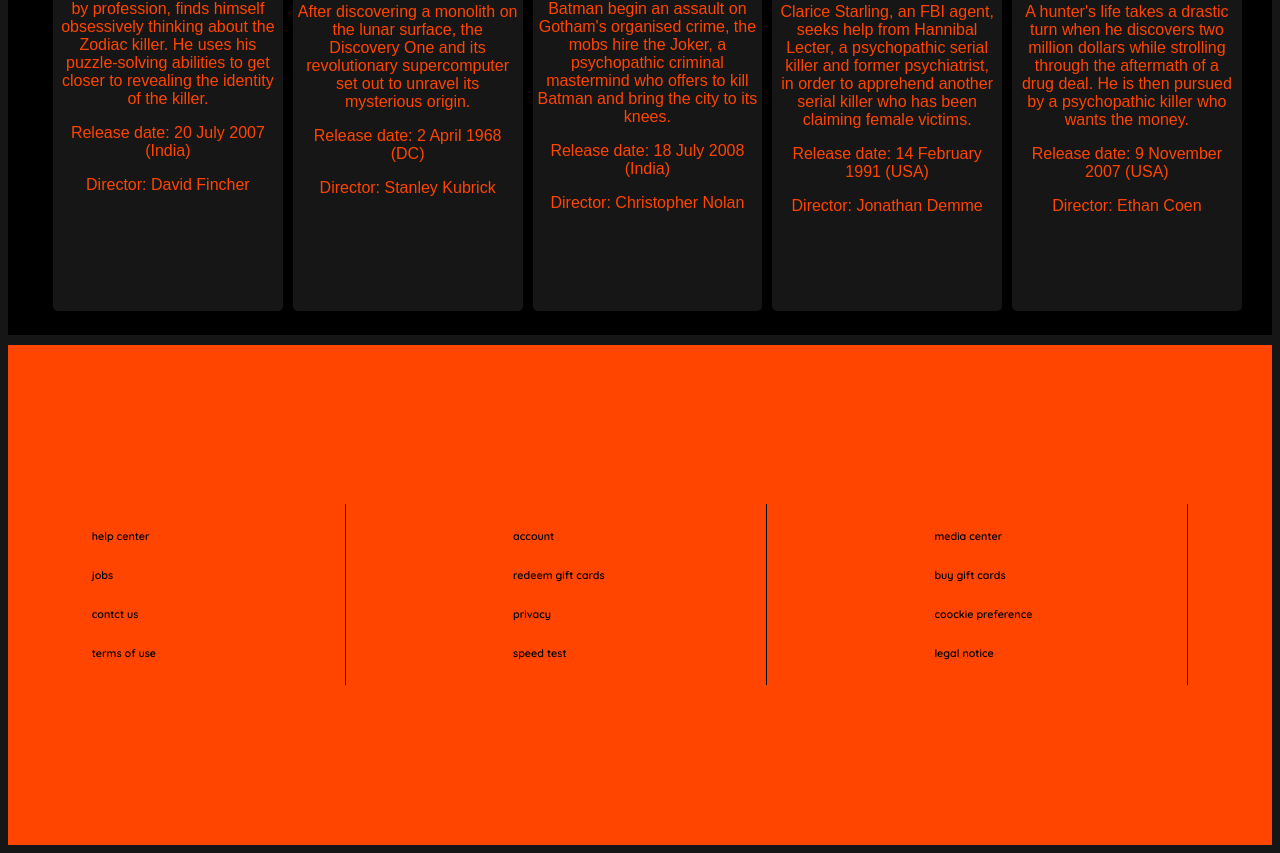
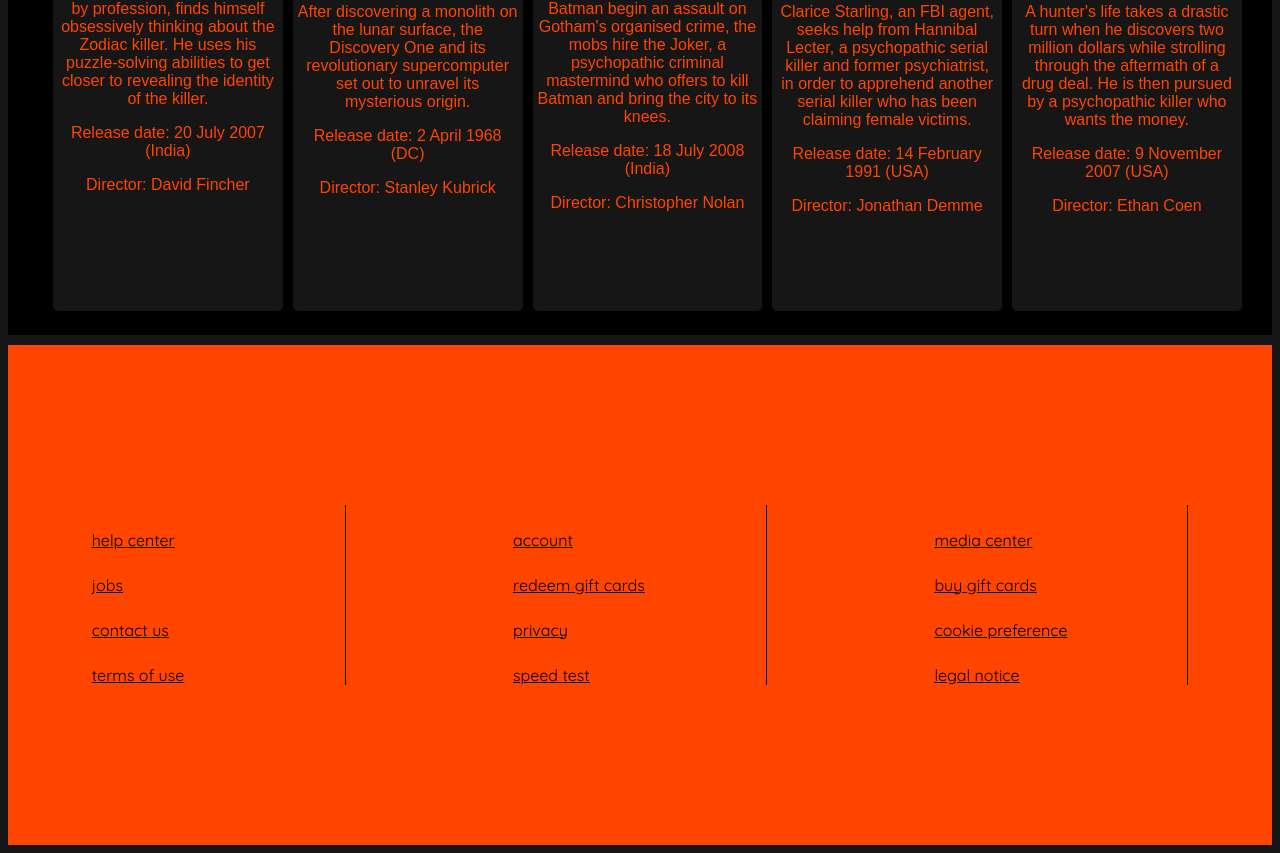
Before and after one commit to ashvinthadevoos/project1, a plain HTML site: page index.html in a window 1280 px wide. Shown: the part 3767-4620 px from the top of the page. Drawn offline with Linux system fonts and the light colour scheme; a web font is replaced by a local one.

Commit message:
third commit

```diff
--- a/index.html
+++ b/index.html
@@ -359,23 +359,22 @@
     <footer>
         <div class="footer">
             <div class="f f1">
-                <h6>help center</h6>
-                <h6>jobs</h6>
-                <h6>contct us</h6>
-                <h6>terms of use</h6>
-
+                <div class="l"><a href="">help center</a></div>
+                <div class="l"><a href="">jobs</a></div>
+                <div class="l"><a href="">contact us</a></div>
+                <div class="l"><a href="">terms of use</a></div>
             </div>
             <div class="f f2">
-                <h6>account</h6>
-                <h6>redeem gift cards</h6>
-                <h6>privacy</h6>
-                <h6>speed test</h6>
+                <div class="l"><a href="">account</a></div>
+                <div class="l"><a href="">redeem gift cards</a></div>
+                <div class="l"><a href="">privacy</a></div>
+                <div class="l"><a href="">speed test</a></div>
             </div>
             <div class="f f3">
-                <h6>media center</h6>
-                <h6>buy gift cards</h6>
-                <h6>coockie preference</h6>
-                <h6>legal notice</h6>
+                <div class="l"><a href="">media center</a></div>
+                <div class="l"><a href="">buy gift cards</a></div>
+                <div class="l"><a href="">cookie preference</a></div>
+                <div class="l"><a href="">legal notice</a></div>
             </div>
         </div>
     </footer>
```
